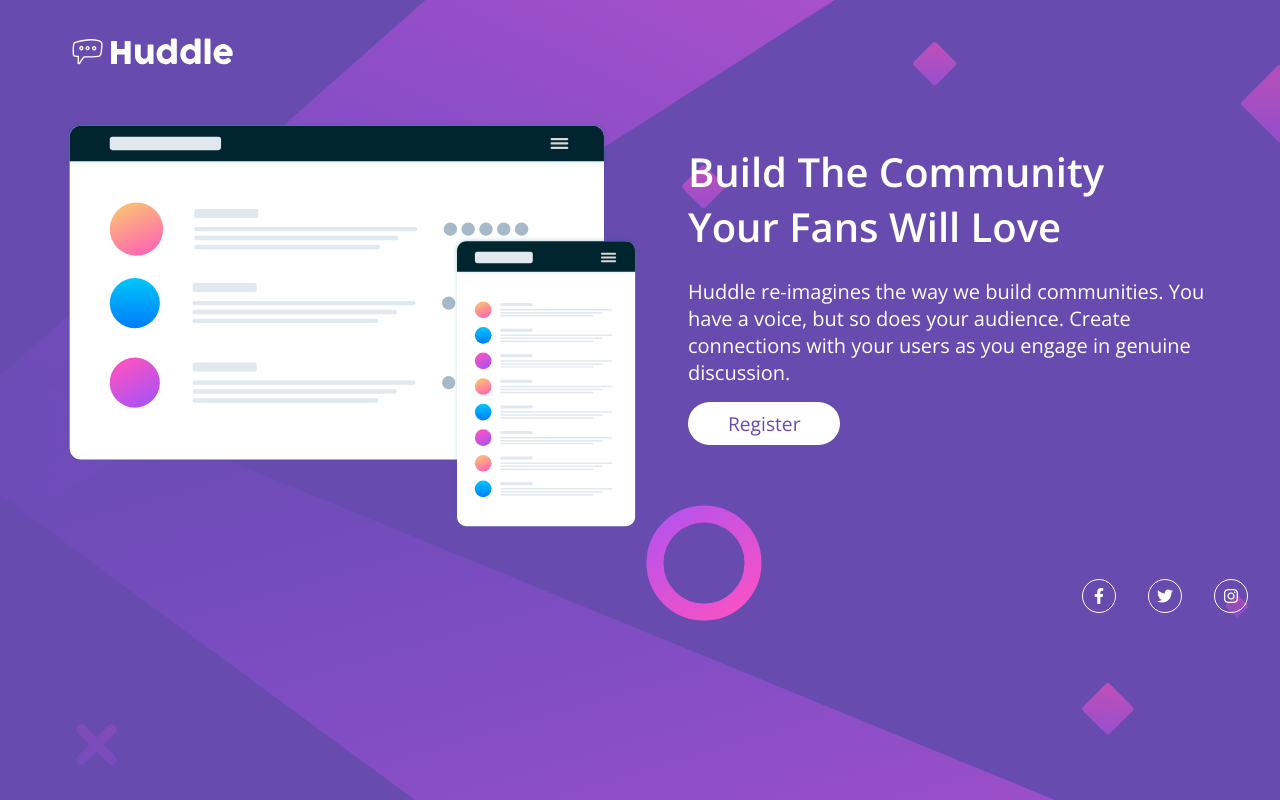
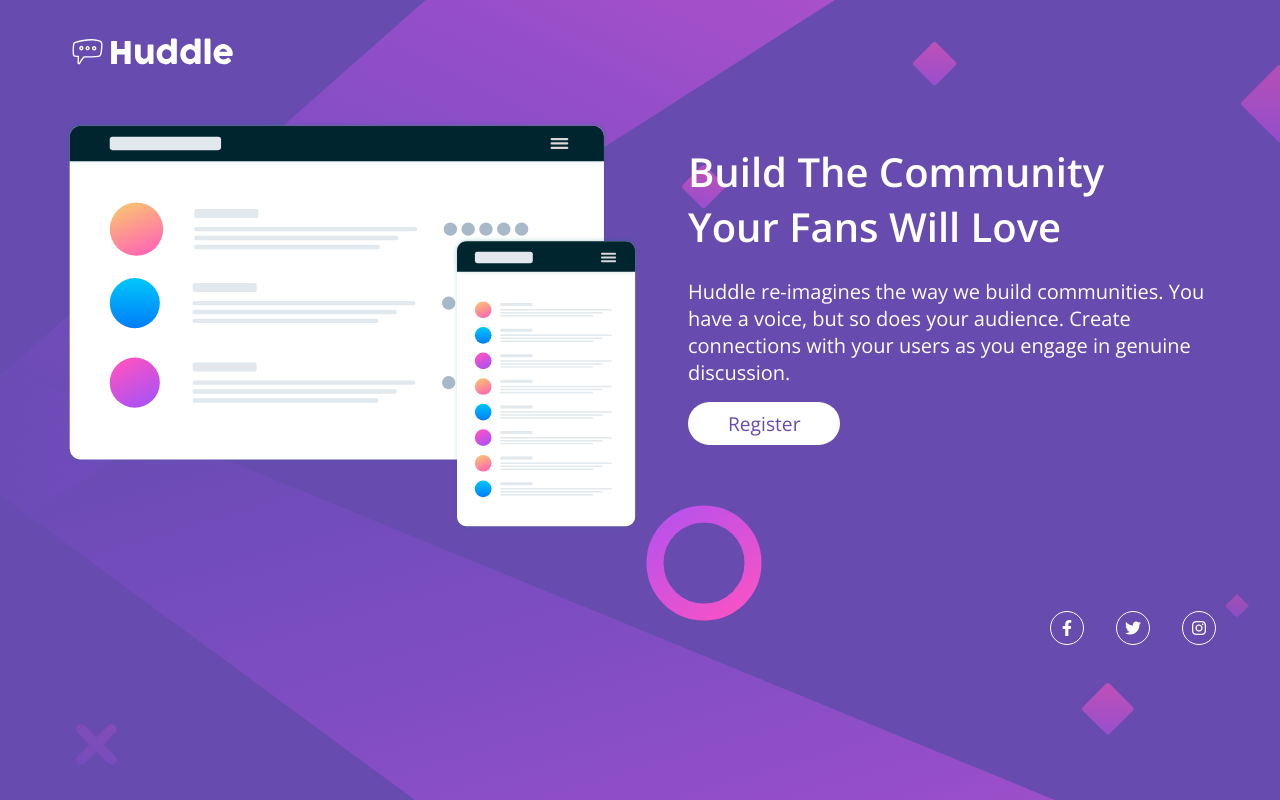
Before and after one commit to pstar8/Newbie-Huddle-Landing-Page, a plain HTML site: page index.html in a window 1280 px wide. Drawn offline with nearby package versions, Linux system fonts and the light colour scheme.

Commit message:
Update styles.css

```diff
--- a/styles.css
+++ b/styles.css
@@ -155,6 +155,6 @@ i:hover {
 
   .footer-icons {
     justify-content: flex-end;
-    margin: 2rem 2rem 0.5rem 0;
+    margin: 4rem 4rem 5rem 0;
   }
 }
```
